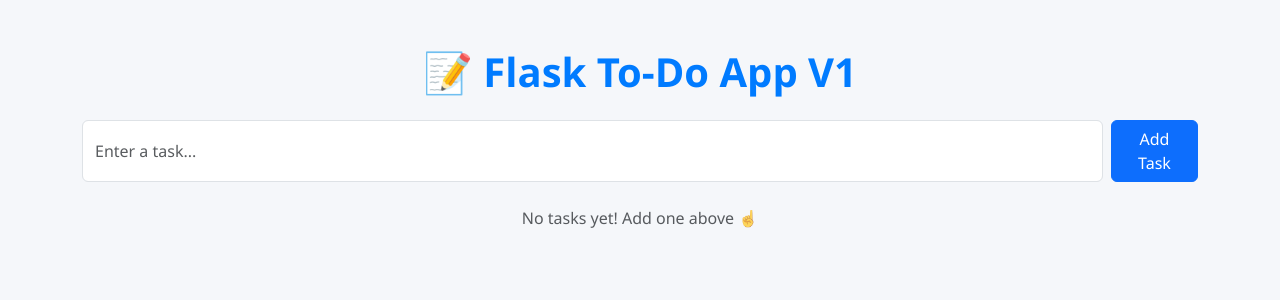
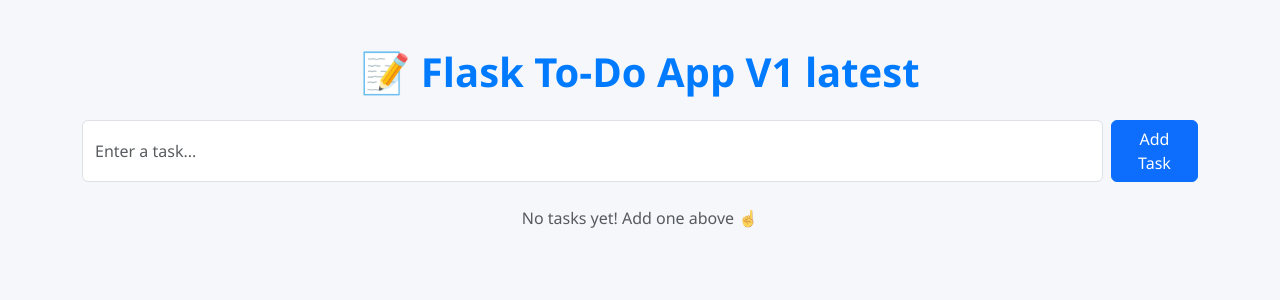
Before and after one commit to Nandkishor-Jagtap/flask-todo-app, a Flask app: page / in a window 1280 px wide. Shown: the top 300 px of the page. Run offline with Flask 3, Linux system fonts and the light colour scheme.

Commit message:
index.html

```diff
--- a/templates/index.html
+++ b/templates/index.html
@@ -9,7 +9,7 @@
 </head>
 <body>
     <div class="container mt-5">
-        <h1 class="text-center mb-4">📝 Flask To-Do App V1</h1>
+        <h1 class="text-center mb-4">📝 Flask To-Do App V1 latest</h1>
         <form action="/add" method="POST" class="d-flex mb-4">
             <input type="text" name="task" placeholder="Enter a task..." class="form-control me-2" required>
             <button type="submit" class="btn btn-primary">Add Task</button>
```
